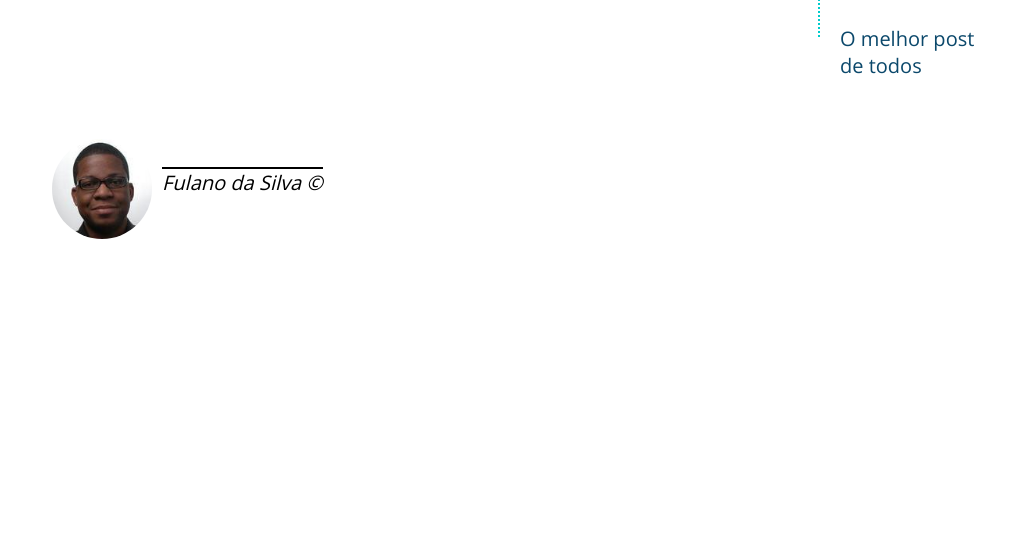
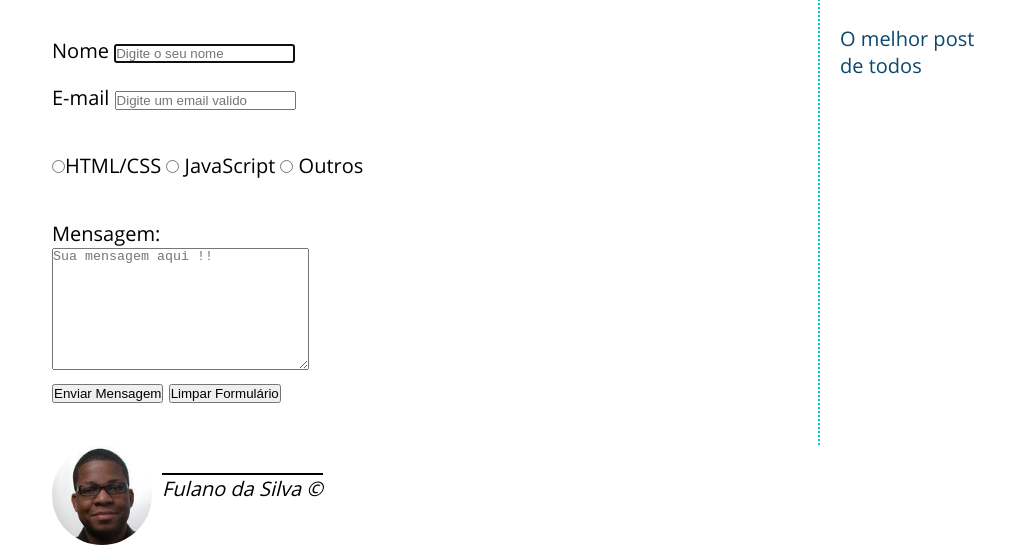
Before and after one commit to joaoslz/autoria-web-2018, a plain HTML site: page 03-blog-post/contato.html in a window 1280 px wide. Shown: the part 257-802 px from the top of the page, without its empty margins (108-1119 px from the left). Drawn offline with Linux system fonts and the light colour scheme.

Commit message:
formularios html

```diff
--- a/03-blog-post/contato.html
+++ b/03-blog-post/contato.html
@@ -8,7 +8,7 @@
 	<link rel="stylesheet" href="css/estrutura.css">
 	<link rel="stylesheet" href="css/tipografia.css">
 	<link rel="stylesheet" href="css/blog.css">
-	<link rel="stylesheet" href="css/formulario.css">
+	<link rel="stylesheet" href="css/formulario2.css">
 	<link href="https://fonts.googleapis.com/css?family=Libre+Baskerville" rel="stylesheet">
 </head>
 
@@ -22,6 +22,39 @@
 
 			<p>Fomulário Aqui !!!</p>
 
+			 <form>
+
+				 <label for="nome">Nome</label>
+				 <input type="text" id="nome" name="nome" placeholder="Digite o seu nome" autofocus>
+				 <p>
+				 <label for="email">E-mail</label>
+				 <input type="email" id="email" name="email" placeholder="Digite um email valido">
+				 <p>
+
+
+				 <label>
+				   <input type="radio" name="assunto" value="html">HTML/CSS
+				 </label>
+
+				 <label>
+				   <input type="radio" name="assunto" value="javascript"> JavaScript
+				 </label>
+
+				 <label>
+				   <input type="radio" name="assunto" value="outros"> Outros
+				 </label>
+
+				 <p>
+
+				 <label for="msg">Mensagem:</label>
+				 <br>
+				 <textarea name="mensagem" id="msg" cols="30" rows="8" placeholder="Sua mensagem aqui !!"></textarea>
+				 <br>
+
+				 <button type="submit">Enviar Mensagem</button>
+				 <button type="reset">Limpar Formulário</button>
+
+			 </form>
 
 		</section>
 
```
